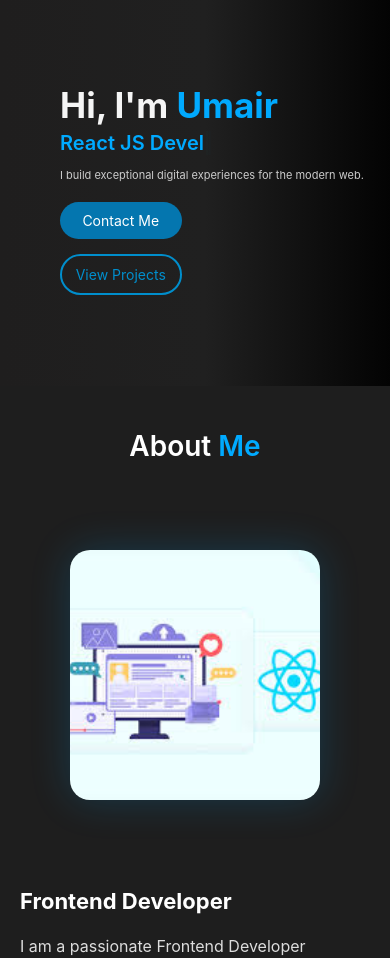
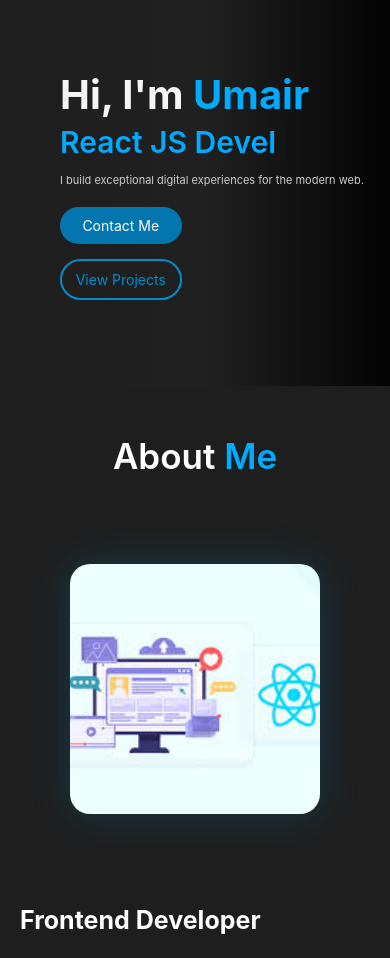
Before and after one commit to umairsadaqat/my-portfolio, a React (Create React App) app: page / in a window 390 px wide. Shown: the part 478-1436 px from the top of the page. Built offline with nearby package versions, Linux system fonts and the light colour scheme.

Commit message:
Updated code

```diff
--- a/src/components/About/About.css
+++ b/src/components/About/About.css
@@ -190,7 +190,7 @@
 }
 @media (max-width: 768px) {
   .about-title {
-  font-size: 28px;}}
+  font-size: 35px;}}
 
 
 /* Mobile / Small Screens */
@@ -200,7 +200,7 @@
     text-align: left; /* text start left */
   }
   .about-title {
-  font-size: 28px;
+  font-size: 35px;
 padding-bottom: 2px;}
 
   .about-left {
@@ -215,11 +215,11 @@ padding-bottom: 2px;}
   }
 
   .about-right h1 {
-    font-size: 22px;
+    font-size: 25px;
   }
 
   .about-right p {
-    font-size: 16px;
+    font-size: 15px;
   }
 
   .info-row {
@@ -244,7 +244,7 @@ padding-bottom: 2px;}
     padding-bottom: 50px;
   }
   .about-title {
-    font-size: 28px;
+    font-size: 35px;
     text-align: center;
   }
 
--- a/src/components/Contact/Contact.css
+++ b/src/components/Contact/Contact.css
@@ -170,7 +170,7 @@ button[type="submit"]:hover {
 
   /* Title */
   .contact-title {
-    font-size: 28px;
+    font-size: 35px;
     margin-bottom: 25px;
   }
 
@@ -225,7 +225,7 @@ button[type="submit"]:hover {
   }
 
   .contact-title {
-    font-size: 22px;
+    font-size: 35px;
     margin-bottom: 20px;
   }
 
@@ -242,11 +242,11 @@ button[type="submit"]:hover {
   }
 
   .info-box label {
-    font-size: 14px;
+    font-size: 16px;
   }
 
   .info-box p {
-    font-size: 12px;
+    font-size: 14px;
   }
 
   .location-box {
--- a/src/components/Experience/Experience.css
+++ b/src/components/Experience/Experience.css
@@ -156,7 +156,7 @@ h2 {
   }
 
   h2 {
-    font-size: 20px;
+    font-size: 30px;
   }
 
   .degree, .role, .course {
@@ -200,7 +200,7 @@ h2 {
   }
 
   .section-title h2 {
-    font-size: 18px;
+    font-size: 22px;
   }
 
   .education-item,
@@ -211,7 +211,7 @@ h2 {
   }
 
   .degree, .role, .course {
-    font-size: 15px;
+    font-size: 12px;
   }
 
   .duration {
--- a/src/components/Home/Home.css
+++ b/src/components/Home/Home.css
@@ -18,7 +18,7 @@
 
 /* TEXT STYLES */
 .name-line {
-  font-size: 48px;
+  font-size: 50px;
   font-weight: bold;
   margin: 0;
 }
@@ -28,7 +28,7 @@
 }
 
 .changing-text {
-  font-size: 26px;
+  font-size: 35px;
   font-weight: 600;
   color: #00aaff;
   margin: 10px 0;
@@ -49,7 +49,7 @@
 }
 
 .description {
-  font-size: 18px;
+  font-size: 30px;
   color: #ddd;
   margin-top: 10px;
   max-width: 450px;
@@ -234,7 +234,7 @@
     text-align: left;          /* left align text inside container */
   }
 .name-line{
-  font-size: 35px;
+  font-size: 40px;
 }
   .name-line,
   .changing-text,
@@ -244,12 +244,13 @@
   }
   .changing-text
    {
-    font-size: 20px;            /* remove extra spacing */
+    font-size: 30px;            /* remove extra spacing */
   }
 
   .description {
     text-align: left;
-    font-size: 15px;          /* left-align description */
+    font-size: 100px;
+              /* left-align description */
   }
 
   /* Buttons stacked vertically under text */
--- a/src/components/Projects/Projects.css
+++ b/src/components/Projects/Projects.css
@@ -177,7 +177,7 @@
   }
 
   .projects h1 {
-    font-size: 28px;
+    font-size: 35px;
   }
 
   .project-container {
--- a/src/components/Skills/Skills.css
+++ b/src/components/Skills/Skills.css
@@ -123,14 +123,14 @@
 @media (max-width: 600px) {
   .skills {
     padding: 50px 15px;
-    font-size: 28px;
+    font-size: 35px;
   } .skills h1 {
 
-    font-size: 28px;
+    font-size: 35px;
   }
   .skills h1 span{
 
-    font-size: 28px;
+    font-size: 35px;
   }
 
   .skills-grid {
```
